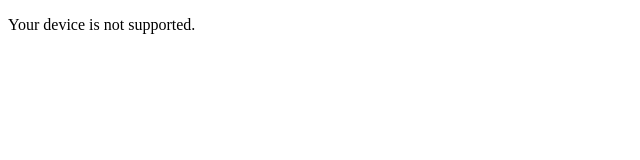
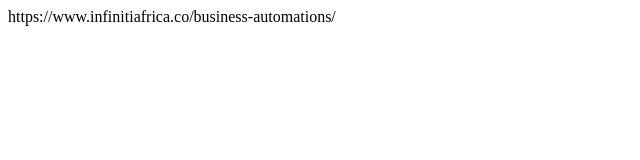
Before and after one commit to jonermaina/device-redirector, a plain HTML site: page index.html in a window 1280 px wide. Shown: the whole page, without its empty margins (0-640 px from the left). Drawn offline with Linux system fonts and the light colour scheme.

Commit message:
Update index.html

```diff
--- a/index.html
+++ b/index.html
@@ -14,7 +14,7 @@
                 window.location.href = "https://appgallery.huawei.com/app/C107642113";
             } else {
                 // You can add a fallback URL or a message for unsupported devices here if needed
-                document.body.innerHTML = "<p>Your device is not supported.</p>";
+                document.body.innerHTML = "https://www.infinitiafrica.co/business-automations/";
             }
         }
     </script>
```
